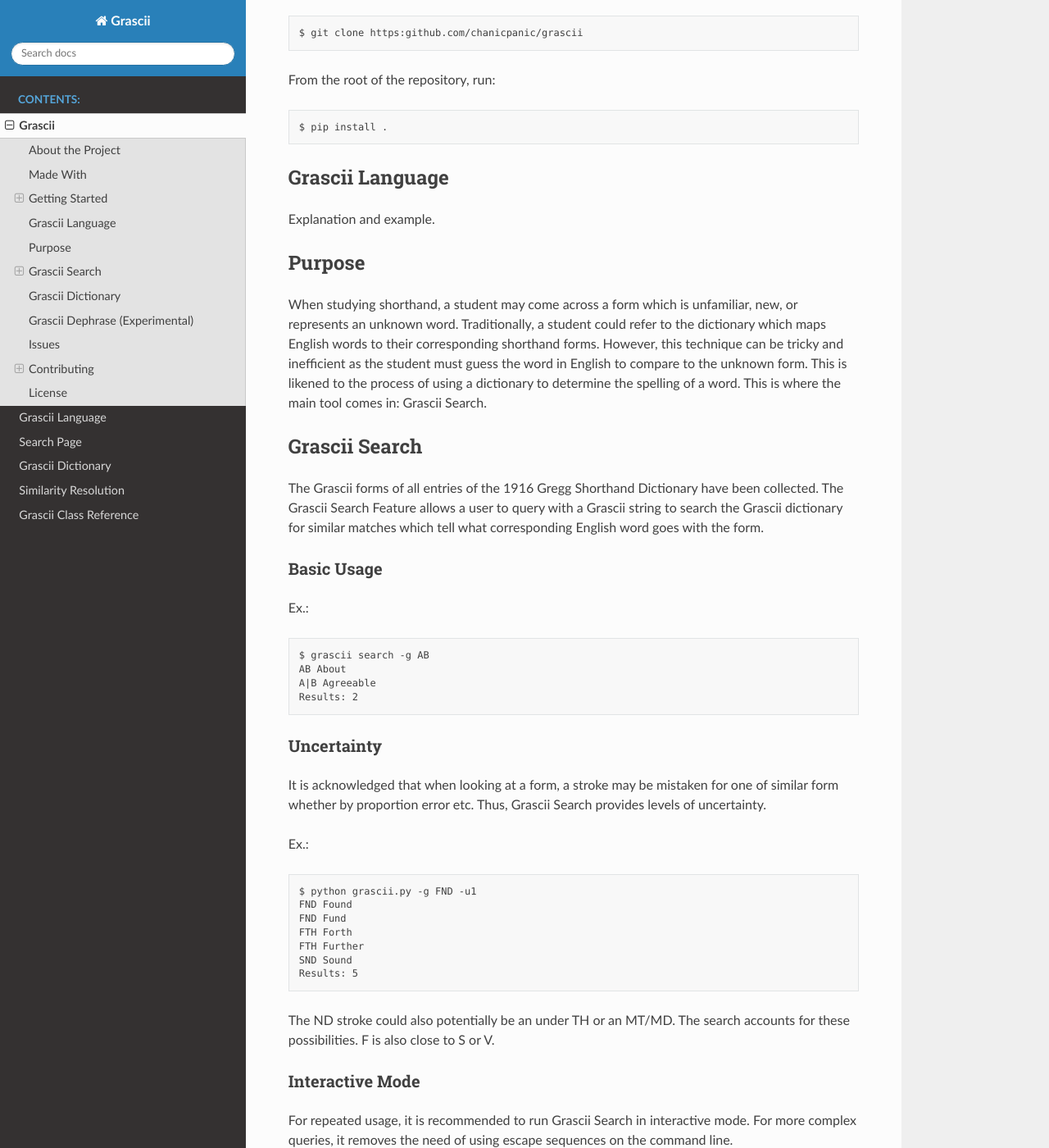
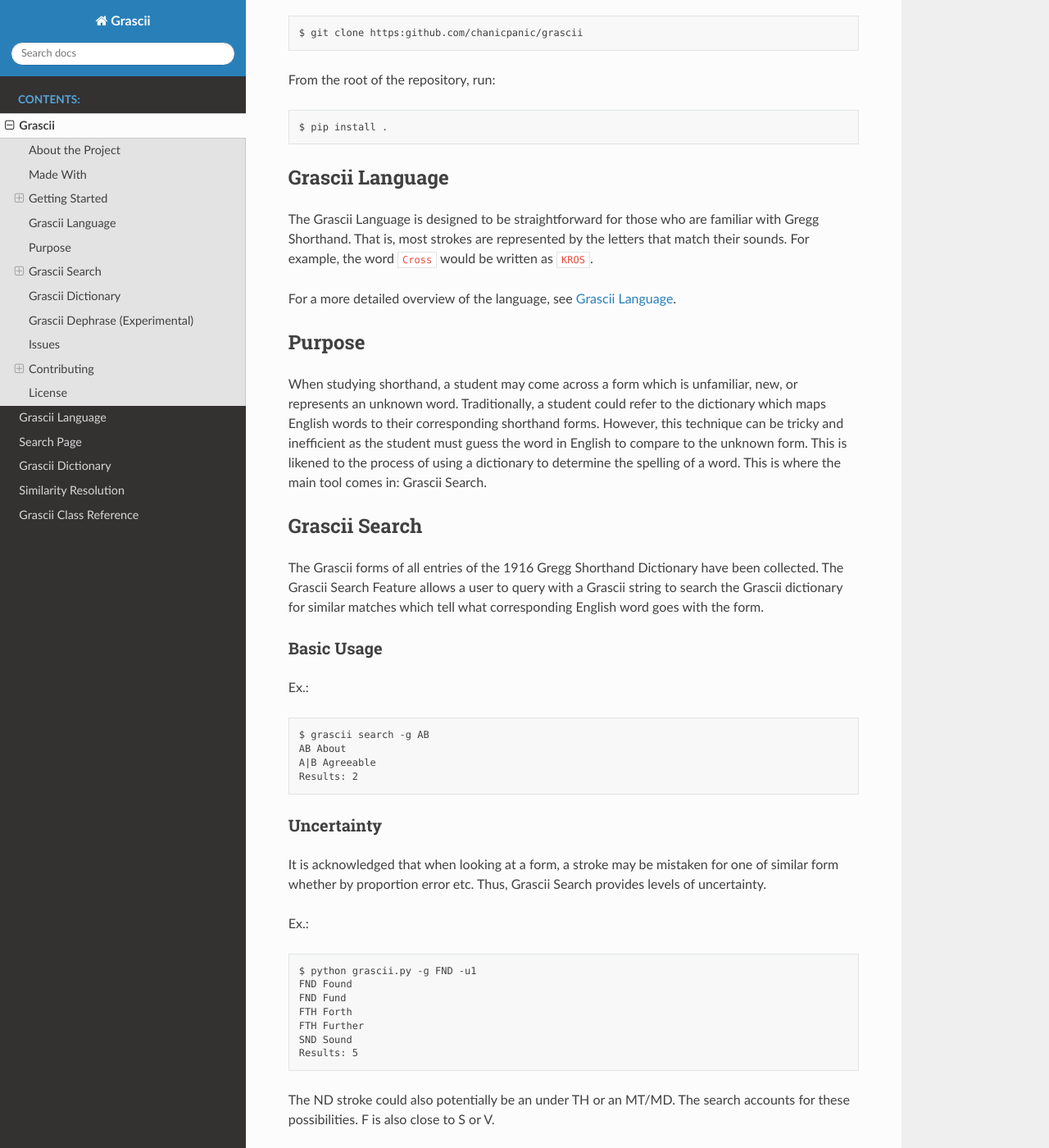
Before and after one commit to grascii/grascii, a Sphinx documentation site: the page built from docs/README.rst, in a window 1280 px wide and 1400 px high, scrolled down 625 px. Shown: the whole window at 82% size. Built offline with Sphinx 7.4.7 and the Read the Docs theme 2.0.0, drawn with Linux system fonts in a browser that asks for light colours; some of the changed text lies outside the part shown.

Commit message:
more updates to README'

```diff
--- a/docs/README.rst
+++ b/docs/README.rst
@@ -37,7 +37,12 @@
 Grascii Language
 ****************
 
-Explanation and example.
+The Grascii Language is designed to be straightforward for those
+who are familiar with Gregg Shorthand. That is, most strokes are
+represented by the letters that match their sounds. For example,
+the word ``Cross`` would be written as ``KROS``.
+
+For a more detailed overview of the language, see :doc:`language`.
 
 Purpose
 *******
@@ -125,8 +130,8 @@
 in Gregg Shorthand as well as to provide suggestions for never before
 seen phrases.::
 
-  $ python ./grascii/dephrase.py AVNBA
-  I HAVE NOT BEEN ABLE
+    $ python ./grascii/dephrase.py AVNBA
+    I HAVE NOT BEEN ABLE
 
 Issues
 ******
```
Also changed, not shown: other parts of docs/README.rst (+3 -3 lines).
